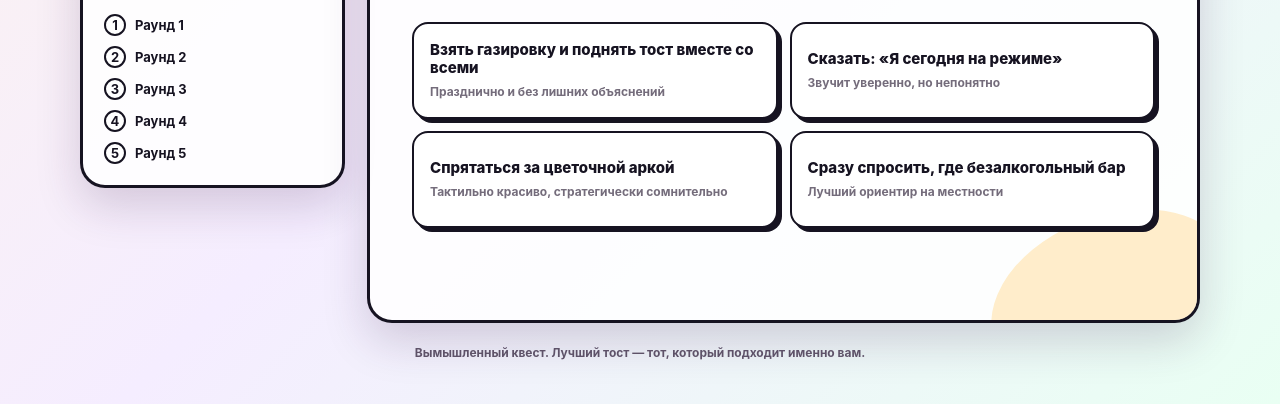
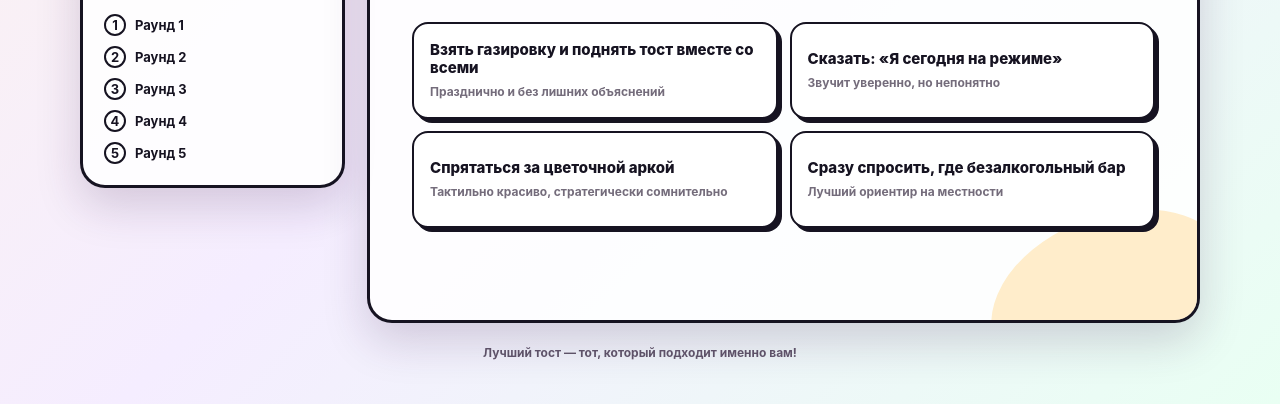
Before and after one commit to AleksPt/quest, a plain HTML site: page index.html in a window 1280 px wide. Shown: the part 734-1138 px from the top of the page. Drawn offline with Linux system fonts and the light colour scheme.

Commit message:
Обновить подпись внизу квеста

```diff
--- a/index.html
+++ b/index.html
@@ -136,7 +136,7 @@
       </aside>
       <article class="scene" id="scene"></article>
     </section>
-    <p class="footer">Вымышленный квест. Лучший тост — тот, который подходит именно вам.</p>
+    <p class="footer">Лучший тост — тот, который подходит именно вам!</p>
   </main>
 
   <script>
```
